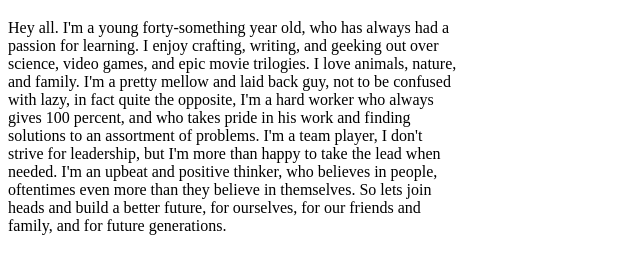
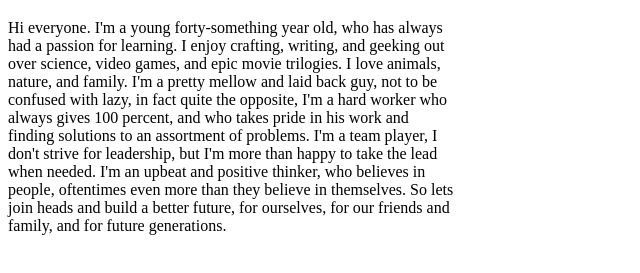
Before and after one commit to EChav3911/html-resume, a plain HTML site: page AboutMe.html in a window 1280 px wide. Shown: the part 373-646 px from the top of the page, without its empty margins (0-640 px from the left). Drawn offline with Linux system fonts and the light colour scheme.

Commit message:
Update AboutMe.html

```diff
--- a/AboutMe.html
+++ b/AboutMe.html
@@ -8,7 +8,7 @@
 <body>
     <img src="/images/IMG_2536.JPG" alt="Looking down from my desk chair, smiling" width="400">
     <h1>About Me!</h1>
-    <p style="width: 450px">Hey all. I'm a young forty-something year old, who has always had a passion for learning.  I enjoy crafting, writing, and geeking out over science, video games, and epic movie trilogies.  I love animals, nature, and family. I'm a pretty mellow and laid back guy, not to be confused with lazy, in fact quite the opposite, I'm a hard worker who always gives 100 percent, and who takes pride in his work and finding solutions to an assortment of problems.  I'm a team player, I don't strive for leadership, but I'm more than happy to take the lead when needed. I'm an upbeat and positive thinker, who believes in people, oftentimes even more than they believe in themselves. So lets join heads and build a better future, for ourselves, for our friends and family, and for future generations. </p>
+    <p style="width: 450px">Hi everyone. I'm a young forty-something year old, who has always had a passion for learning.  I enjoy crafting, writing, and geeking out over science, video games, and epic movie trilogies.  I love animals, nature, and family. I'm a pretty mellow and laid back guy, not to be confused with lazy, in fact quite the opposite, I'm a hard worker who always gives 100 percent, and who takes pride in his work and finding solutions to an assortment of problems.  I'm a team player, I don't strive for leadership, but I'm more than happy to take the lead when needed. I'm an upbeat and positive thinker, who believes in people, oftentimes even more than they believe in themselves. So lets join heads and build a better future, for ourselves, for our friends and family, and for future generations. </p>
 
 </body>
 </html>
```
